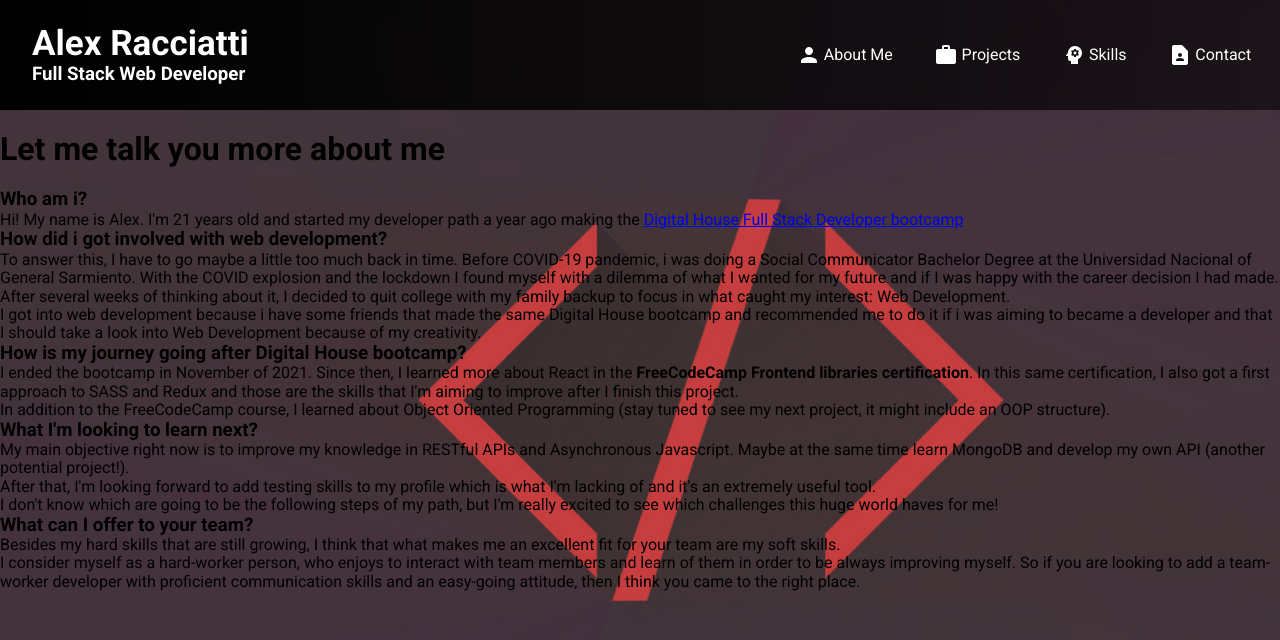
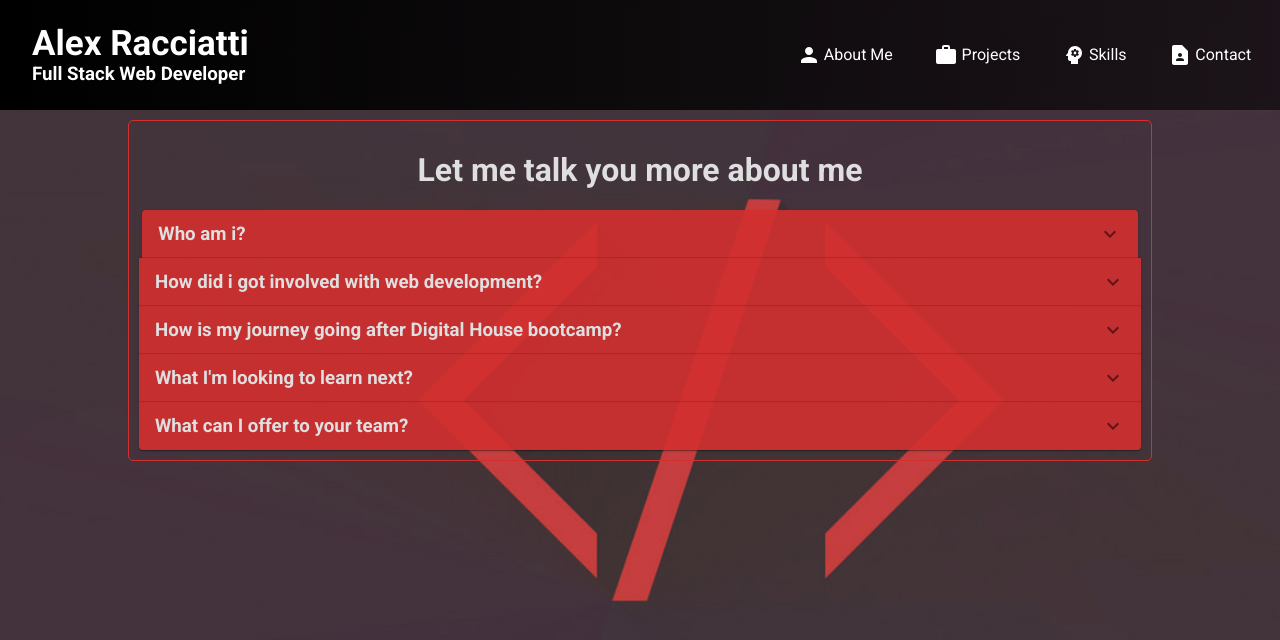
Before and after one commit to AlexRacciatti/Portfolio, a React (Create React App) app: page /aboutme in a window 1280 px wide. Shown: the top 640 px of the page. Built offline with nearby package versions, Linux system fonts and the light colour scheme.

Commit message:
FEAT: Add styles to about me page and dropdown
Dropdown made with Accordion MUI component

```diff
--- a/src/components/AboutMe/AboutMe.css
+++ b/src/components/AboutMe/AboutMe.css
@@ -0,0 +1,14 @@
+
+.abtMe-main-container {
+    width: 80%;
+    display: flex;
+    flex-flow: column wrap;
+    justify-content: center;
+    align-items: center;
+    margin: auto;
+    margin-top: 10px;
+    padding: 10px;
+    border: 1px solid #d32f2f;
+    border-radius: 5px;
+    color: rgb(223, 223, 223);
+}
--- a/src/components/AboutMe/AboutMe.js
+++ b/src/components/AboutMe/AboutMe.js
@@ -1,21 +1,46 @@
 import React from 'react';
 import Header from '../Home/Header/Header';
+
+import { styled } from '@mui/system';
+import { Accordion, AccordionSummary, AccordionDetails} from '@mui/material';
+import { ExpandMore } from '@mui/icons-material';
 
 import './AboutMe.css';
 
 const AboutMe = () => {
+
+    const MyAccordion = styled(Accordion)({
+        backgroundColor: 'rgba(211, 47, 47, .9)',
+        color: 'rgb(223, 223, 223)'
+    })
+
+
      return (
         <div>
             <Header/>
-            <main>
+            <main className='abtMe-main-container'>
                 <h1>Let me talk you more about me</h1>
-                <section>
-                    <article>
+                <MyAccordion className='asd'>
+                    <AccordionSummary
+                        expandIcon={<ExpandMore/>}
+                        aria-controls='panel1a-content'
+                        id='panel1a-header'
+                    >
                         <h3>Who am i?</h3>
-                        <p>Hi! My name is Alex. I'm 21 years old and started my developer path a year ago making the <a href='https://www.digitalhouse.com/ar/productos/programacion/programacion-web-full-stack' target='_blank' rel='noreferrer'>Digital House Full Stack Developer bootcamp</a></p>
-                    </article>
-                    <article>
+                    </AccordionSummary>
+                    <AccordionDetails>
+                        <p>Hi! My name is Alex. I'm 21 years old and started my developer path a year ago making the <a href='https://www.digitalhouse.com/ar/productos/programacion/programacion-web-full-stack' target='_blank' rel='noreferrer' style={{ color: 'white' }}>Digital House Full Stack Developer bootcamp</a></p>
+                    </AccordionDetails>
+                </MyAccordion>
+                <MyAccordion>
+                    <AccordionSummary
+                        expandIcon={<ExpandMore/>}
+                        aria-controls='panel1a-content'
+                        id='panel1a-header'
+                    >
                         <h3>How did i got involved with web development?</h3>
+                    </AccordionSummary>
+                    <AccordionDetails>
                     <p>
                         To answer this, I have to go maybe a little too much back in time. Before COVID-19 pandemic, i was doing a Social Communicator Bachelor Degree at the Universidad Nacional of General Sarmiento. With the COVID explosion and the lockdown I found myself with a dilemma of what I wanted for my future and if I was happy with the career decision I had made.
                         <br/>
@@ -23,17 +48,33 @@ const AboutMe = () => {
                         <br/>
                         I got into web development because i have some friends that made the same Digital House bootcamp and recommended me to do it if i was aiming to became a developer and that I should take a look into Web Development because of my creativity.
                     </p>
-                    </article>
-                    <article>
+                    </AccordionDetails>
+                </MyAccordion>
+                <MyAccordion>
+                    <AccordionSummary
+                        expandIcon={<ExpandMore/>}
+                        aria-controls='panel1a-content'
+                        id='panel1a-header'
+                    >
                         <h3>How is my journey going after Digital House bootcamp?</h3>
+                    </AccordionSummary>
+                    <AccordionDetails>
                     <p>
                         I ended the bootcamp in November of 2021. Since then, I learned more about React in the <strong>FreeCodeCamp Frontend libraries certification</strong>. In this same certification, I also got a first approach to SASS and Redux and those are the skills that I'm aiming to improve after I finish this project.
                         <br/>
                         In addition to the FreeCodeCamp course, I learned about Object Oriented Programming (stay tuned to see my next project, it might include an OOP structure).
                     </p>
-                    </article>
-                    <article>
+                    </AccordionDetails>
+                </MyAccordion>
+                <MyAccordion>
+                    <AccordionSummary
+                        expandIcon={<ExpandMore/>}
+                        aria-controls='panel1a-content'
+                        id='panel1a-header'
+                    >
                         <h3>What I'm looking to learn next?</h3>
+                    </AccordionSummary>
+                    <AccordionDetails>
                     <p>
                         My main objective right now is to improve my knowledge in RESTful APIs and Asynchronous Javascript. Maybe at the same time learn MongoDB and develop my own API (another potential project!).
                         <br/>
@@ -41,17 +82,25 @@ const AboutMe = () => {
                         <br/>
                         I don't know which are going to be the following steps of my path, but I'm really excited to see which challenges this huge world haves for me!
                     </p>
-                    </article>
-                    <article>
+                    </AccordionDetails>
+                </MyAccordion>
+                <MyAccordion>
+                    <AccordionSummary
+                        expandIcon={<ExpandMore/>}
+                        aria-controls='panel1a-content'
+                        id='panel1a-header'
+                    >
                         <h3>What can I offer to your team?</h3>
+                    </AccordionSummary>
+                    <AccordionDetails>
                     <p>
                         Besides my hard skills that are still growing, I think that what makes me an excellent fit for your team are my soft skills.
                         <br/>
                         I consider myself as a hard-worker person, who enjoys to interact with team members and learn of them in order to be always improving myself. So if you are looking to add a team-worker developer with proficient communication skills and an easy-going attitude, then I think you came to the right place.
                         <br/>
                     </p>
-                    </article>
-                </section>
+                    </AccordionDetails>
+                </MyAccordion>
             </main>
         </div>
     );
```
Lines whose indentation alone changed are shown as unchanged.
